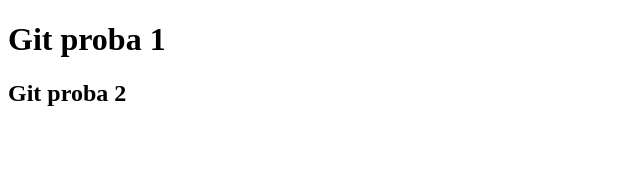
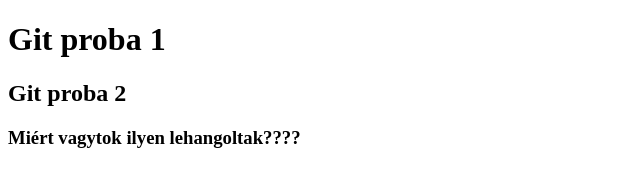
Before and after one commit to nahajia/padlizsan, a plain HTML site: page index.html in a window 1280 px wide. Shown: the whole page, without its empty margins (0-640 px from the left). Drawn offline with Linux system fonts and the light colour scheme.

Commit message:
Update index.html

```diff
--- a/index.html
+++ b/index.html
@@ -8,5 +8,6 @@
 <body>
     <h1>Git proba 1</h1>
     <h2>Git proba 2</h2>
+    <h3>Miért vagytok ilyen lehangoltak????</h3>
 </body>
 </html>
```
